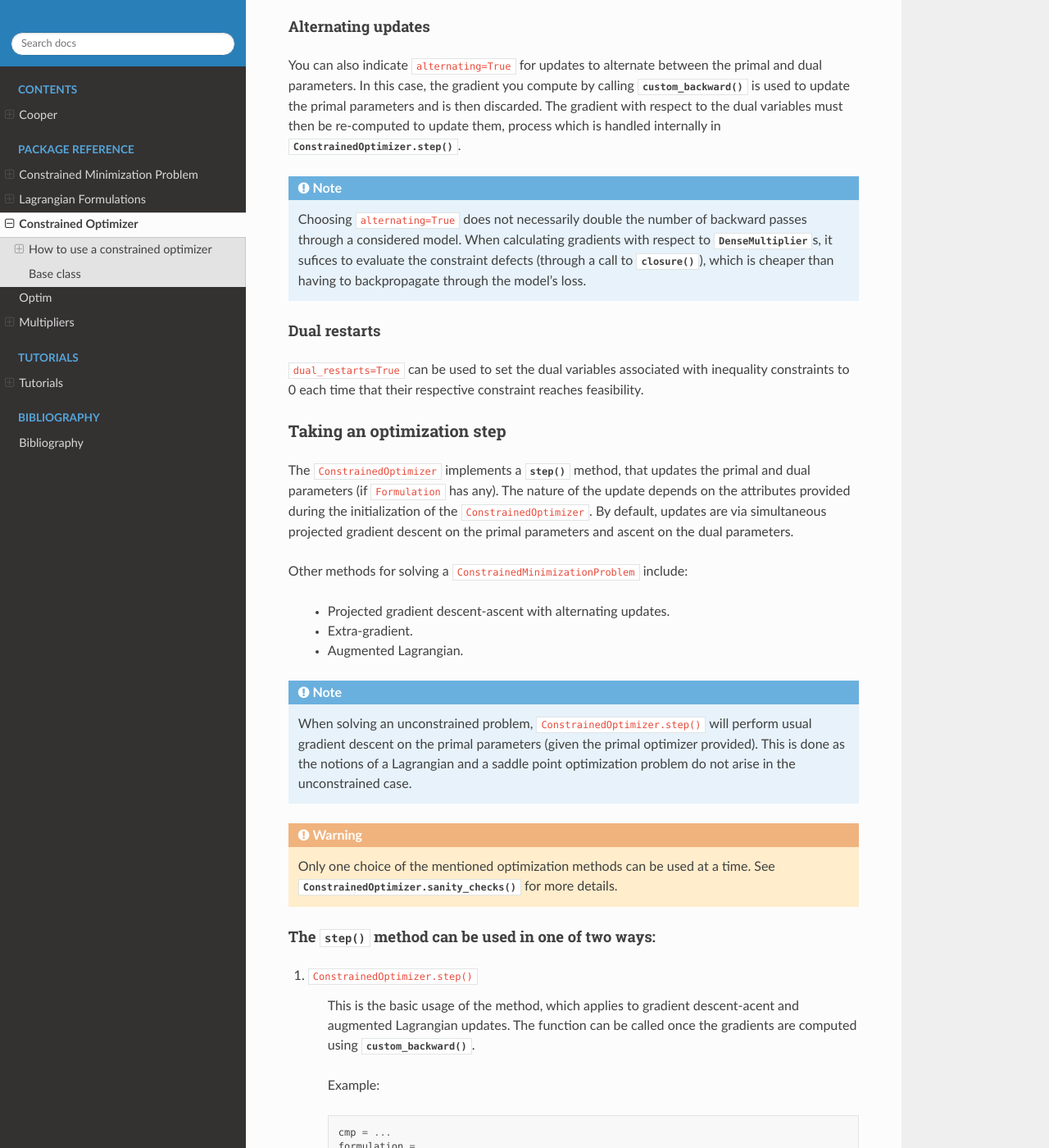
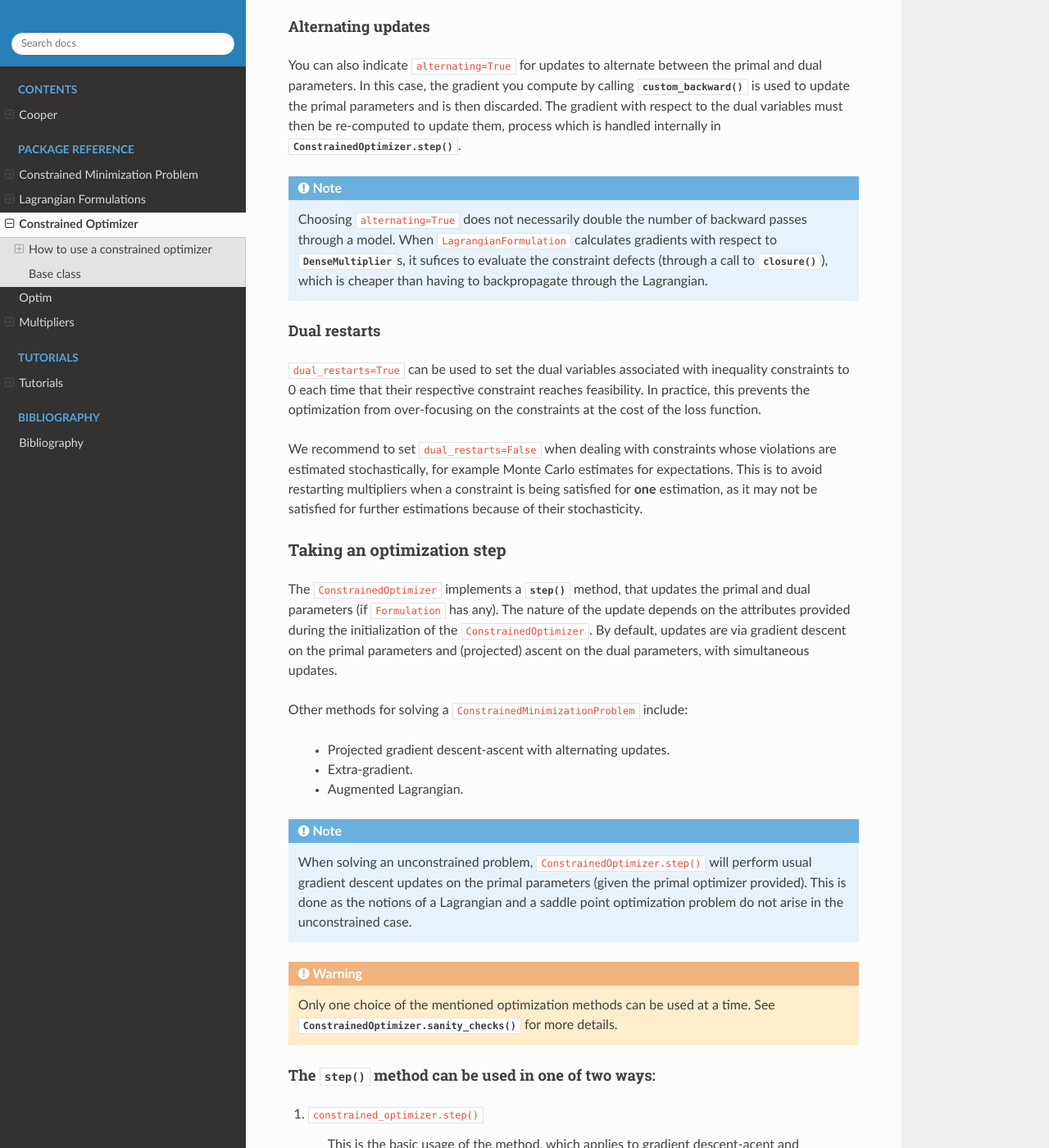
Before and after one commit to cooper-org/cooper, a Sphinx documentation site: the page built from docs/source/constrained_optimizer.rst, in a window 1280 px wide and 1400 px high, scrolled down 1412 px. Shown: the whole window at 82% size. Built offline with Sphinx 7.4.7 and the Read the Docs theme 2.0.0, drawn with Linux system fonts in a browser that asks for light colours; some of the changed text lies outside the part shown.

Commit message:
doc updates: constrained_optimizer

```diff
--- a/docs/source/constrained_optimizer.rst
+++ b/docs/source/constrained_optimizer.rst
@@ -72,18 +72,25 @@ internally in :py:meth:`ConstrainedOptimizer.step`.
 .. note::
 
     Choosing ``alternating=True`` does not necessarily double the number of
-    backward passes through a considered model. When calculating gradients with
-    respect to :py:class:`~cooper.multipliers.DenseMultiplier`\s, it sufices to
-    evaluate the constraint defects (through a call to
+    backward passes through a model. When ``LagrangianFormulation`` calculates
+    gradients with respect to :py:class:`~cooper.multipliers.DenseMultiplier`\s,
+    it sufices to evaluate the constraint defects (through a call to
     :py:meth:`~cooper.problem.ConstrainedMinimizationProblem.closure`), which is
-    cheaper than having to backpropagate through the model's loss.
+    cheaper than having to backpropagate through the Lagrangian.
 
 Dual restarts
 ~~~~~~~~~~~~~
 
 ``dual_restarts=True`` can be used to set the dual variables associated with
 inequality constraints to 0 each time that their respective constraint reaches
-feasibility.
+feasibility. In practice, this prevents the optimization from over-focusing on
+the constraints at the cost of the loss function.
+
+We recommend to set ``dual_restarts=False`` when dealing with
+constraints whose violations are estimated stochastically, for
+example Monte Carlo estimates for expectations. This is to avoid restarting
+multipliers when a constraint is being satisfied for **one** estimation, as
+it may not be satisfied for further estimations because of their stochasticity.
 
 Taking an optimization step
 ^^^^^^^^^^^^^^^^^^^^^^^^^^^
@@ -91,8 +98,8 @@ The ``ConstrainedOptimizer`` implements a :meth:`~ConstrainedOptimizer.step`
 method, that updates the primal and dual parameters (if ``Formulation`` has any).
 The nature of the update depends on the attributes provided during the
 initialization of the ``ConstrainedOptimizer``. By default, updates are via
-simultaneous projected gradient descent on the primal parameters and ascent
-on the dual parameters.
+gradient descent on the primal parameters and (projected) ascent
+on the dual parameters, with simultaneous updates.
 
 Other methods for solving a ``ConstrainedMinimizationProblem`` include:
 
@@ -103,7 +110,7 @@ Other methods for solving a ``ConstrainedMinimizationProblem`` include:
 .. note::
 
     When solving an unconstrained problem, ``ConstrainedOptimizer.step()`` will
-    perform usual gradient descent on the primal parameters (given the primal
+    perform usual gradient descent updates on the primal parameters (given the primal
     optimizer provided). This is done as the notions of a Lagrangian and a
     saddle point optimization problem do not arise in the unconstrained case.
 
@@ -115,25 +122,13 @@ Other methods for solving a ``ConstrainedMinimizationProblem`` include:
 The :meth:`~ConstrainedOptimizer.step` method can be used in one of two ways:
 ~~~~~~~~~~~~~~~~~~~~~~~~~~~~~~~~~~~~~~~~~~~~~~~~~~~~~~~~~~~~~~~~~~~~~~~~~~~~~
 
-#. ``ConstrainedOptimizer.step()``
+#. ``constrained_optimizer.step()``
 
     This is the basic usage of the method, which applies to gradient descent-acent
     and augmented Lagrangian updates. The function can be called once the gradients
     are computed using :py:meth:`~cooper.problem.Formulation.custom_backward`.
 
-    Example::
-
-        cmp = ...
-        formulation = ...
-        constrained_optimizer = ...
-
-        for batch, targets in dataset:
-            constrained_optimizer.zero_grad()
-            lagrangian = formulation.composite_objective(cmp.closure, *closure_args, **closure_kwargs)
-            formulation.custom_backward(lagrangian)
-            constrained_optimizer.step()
-
-#. ``ConstrainedOptimizer.step(closure)``
+#. ``constrained_optimizer.step(closure)``
 
     Some optimization algorithms such as extragradient and alternating gradient
     descent-ascent need to re-evaluate the state of the ``ConstrainedMinimizationProblem``
@@ -144,17 +139,24 @@ The :meth:`~ConstrainedOptimizer.step` method can be used in one of two ways:
     The arguments required to evaluate ``closure()`` must also be provided as
     ``*closure_args`` and ``**closure_kwargs``.
 
-    Example::
+Example::
 
-        cmp = ...
-        formulation = ...
-        constrained_optimizer = ...
+    cmp = cooper.ConstrainedMinimizationProblem(...)
+    formulation = cooper.LagrangianFormulation(...)
+    constrained_optimizer = cooper.ConstrainedOptimizer(...)
 
-        for batch, targets in dataset:
-            constrained_optimizer.zero_grad()
-            lagrangian = formulation.composite_objective(cmp.closure, *closure_args, **closure_kwargs)
-            formulation.custom_backward(lagrangian)
-            constrained_optimizer.step(cmp.closure, *closure_args, **closure_kwargs)
+    for batch, targets in dataset:
+        constrained_optimizer.zero_grad()
+
+        # The closure is always required to compute the Lagrangian
+        lagrangian = formulation.composite_objective(cmp.closure, *closure_args, **closure_kwargs)
+        formulation.custom_backward(lagrangian)
+
+        # Not providing a closure
+        constrained_optimizer.step()
+
+        # Providing closure
+        constrained_optimizer.step(cmp.closure, *closure_args, **closure_kwargs)
 
 Base class
 ----------
```
Also changed, not shown: other parts of docs/source/constrained_optimizer.rst (+4 -4 lines), 1 other file.
